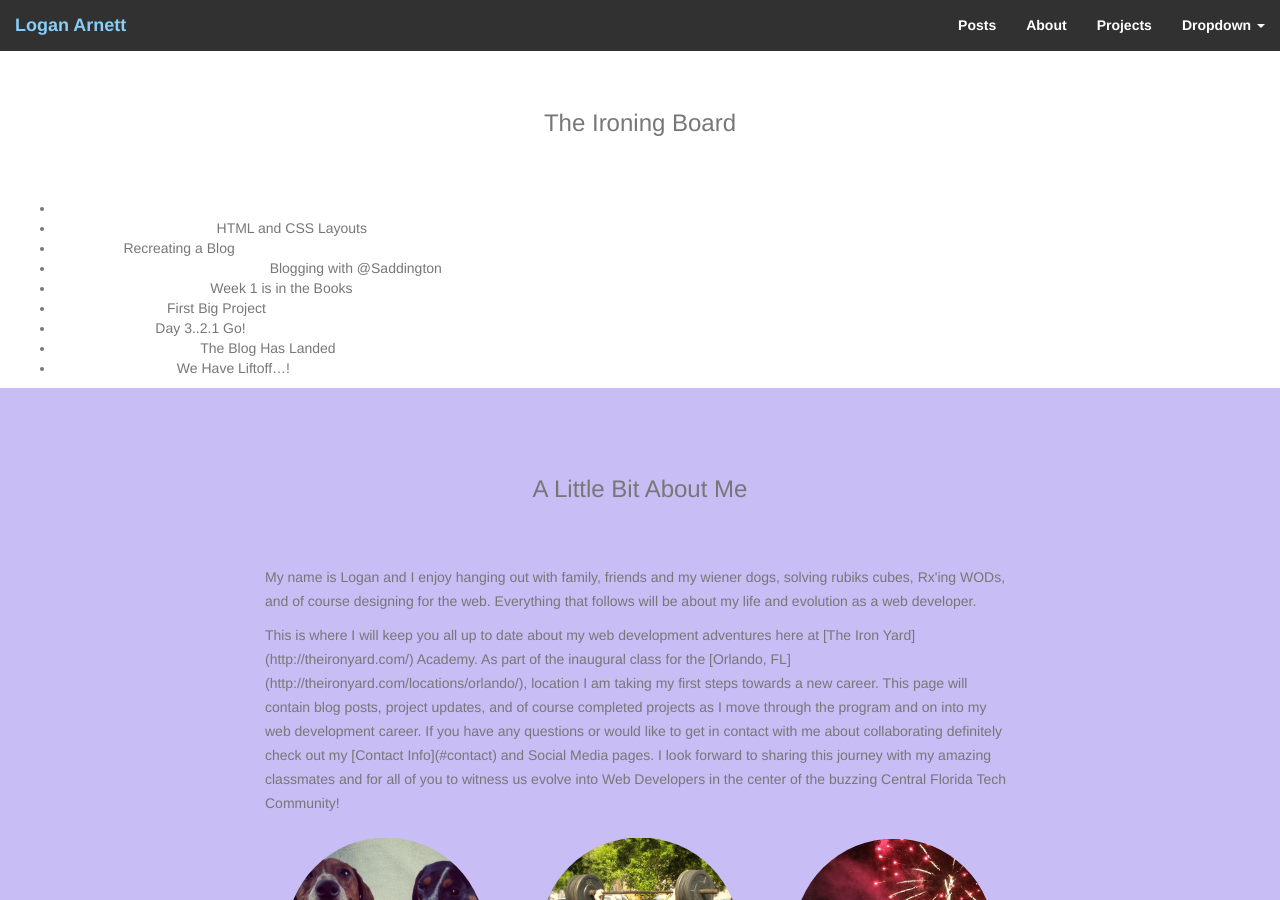
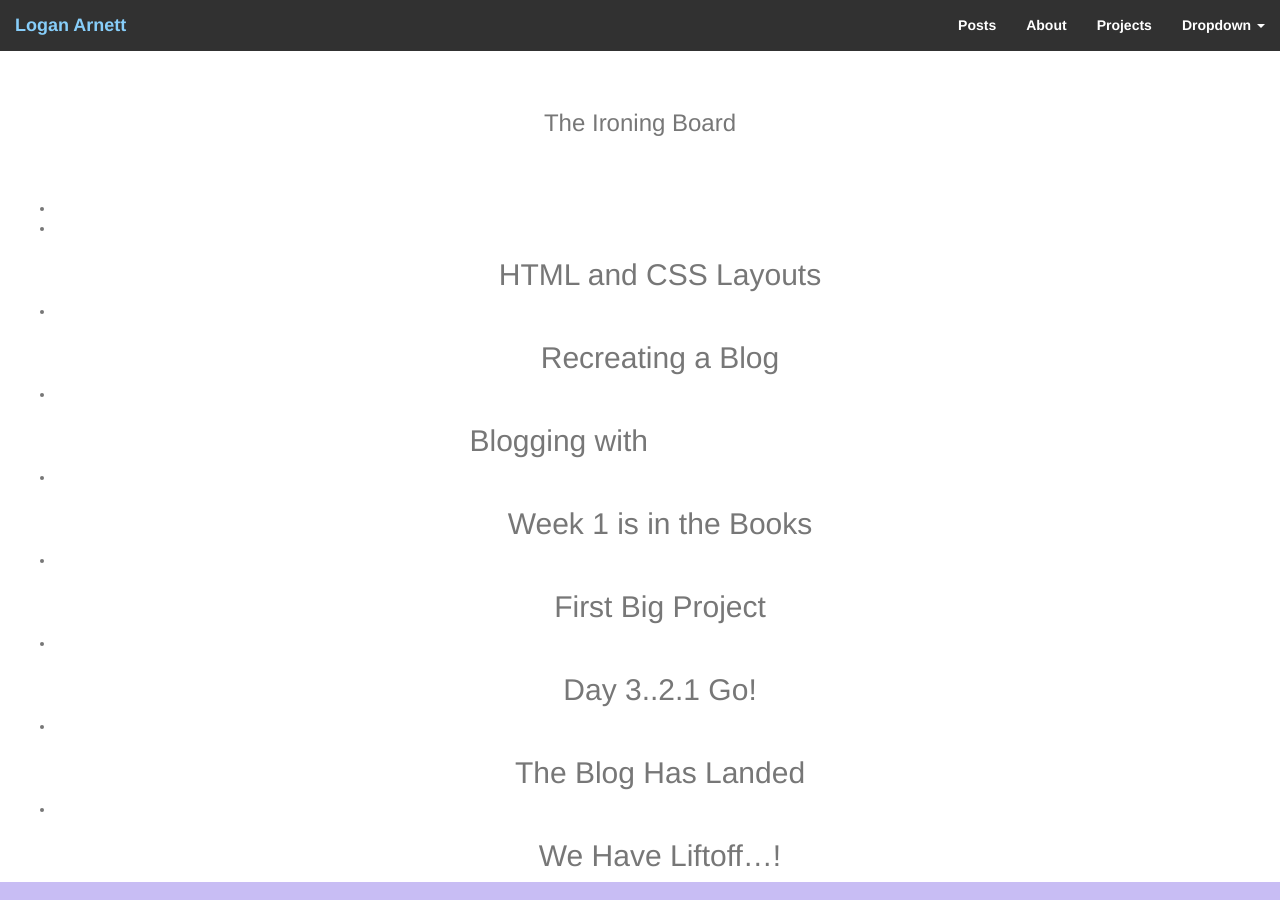
Before and after one commit to LoganArnett/MEANfolio, a Jekyll site: the page built from index.html, in a window 1280 px wide and 900 px high, scrolled down 553 px. Built offline with Jekyll 4.4.1, drawn with Linux system fonts in a browser that asks for light colours; nearby versions of some CDN libraries.

Commit message:
readded html

```diff
--- a/index.html
+++ b/index.html
@@ -9,7 +9,7 @@ layout: default
   {% for post in site.posts %}
     <li>
       <a href="{{ post.url }}">{{ post.title }}</a>
-      {{ post.excerpt | strip_html }}
+      {{ post.excerpt }}
     </li>
   {% endfor %}
 </ul>
```
